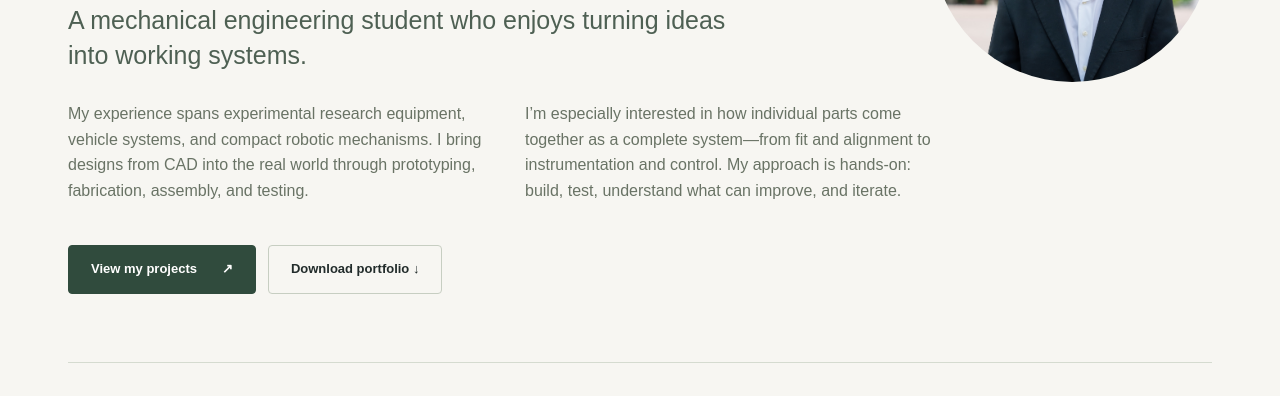
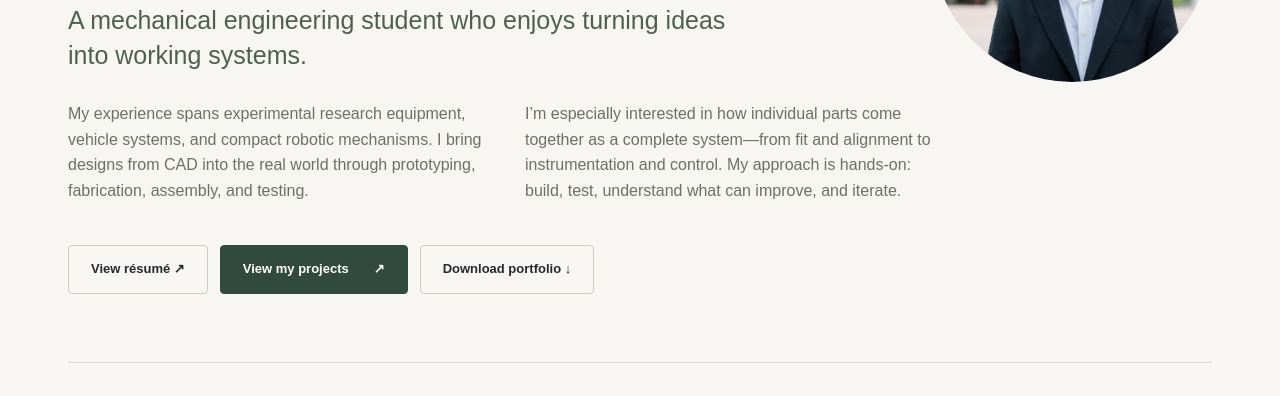
Before and after one commit to JoshuaTrujillo-Engineer/JoshuaTrujillo-Engineer.github.io, a plain HTML site: page index.html in a window 1280 px wide. Shown: the part 384-780 px from the top of the page. Drawn offline with Linux system fonts and the light colour scheme.

Commit message:
Update index.html

```diff
--- a/index.html
+++ b/index.html
@@ -107,6 +107,12 @@
       </div>
 
       <div class="buttons">
+        <a class="btn"
+             href="Joshua-Trujillo-Resume.pdf"
+             target="_blank"
+             rel="noopener">
+            View résumé ↗
+        </a>
         <a class="btn primary" href="projects.html">
           View my projects <span>↗</span>
         </a>
```
